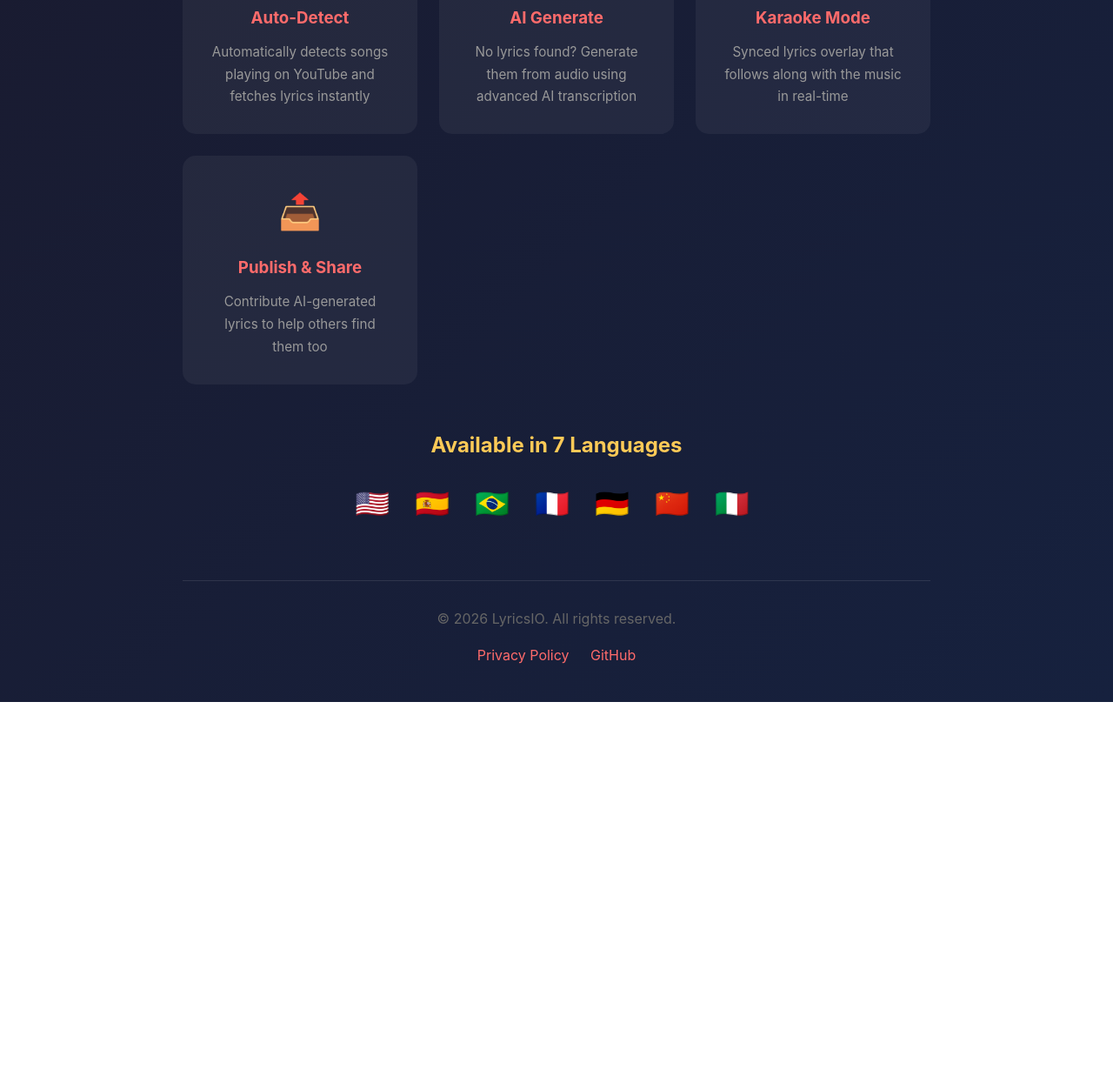
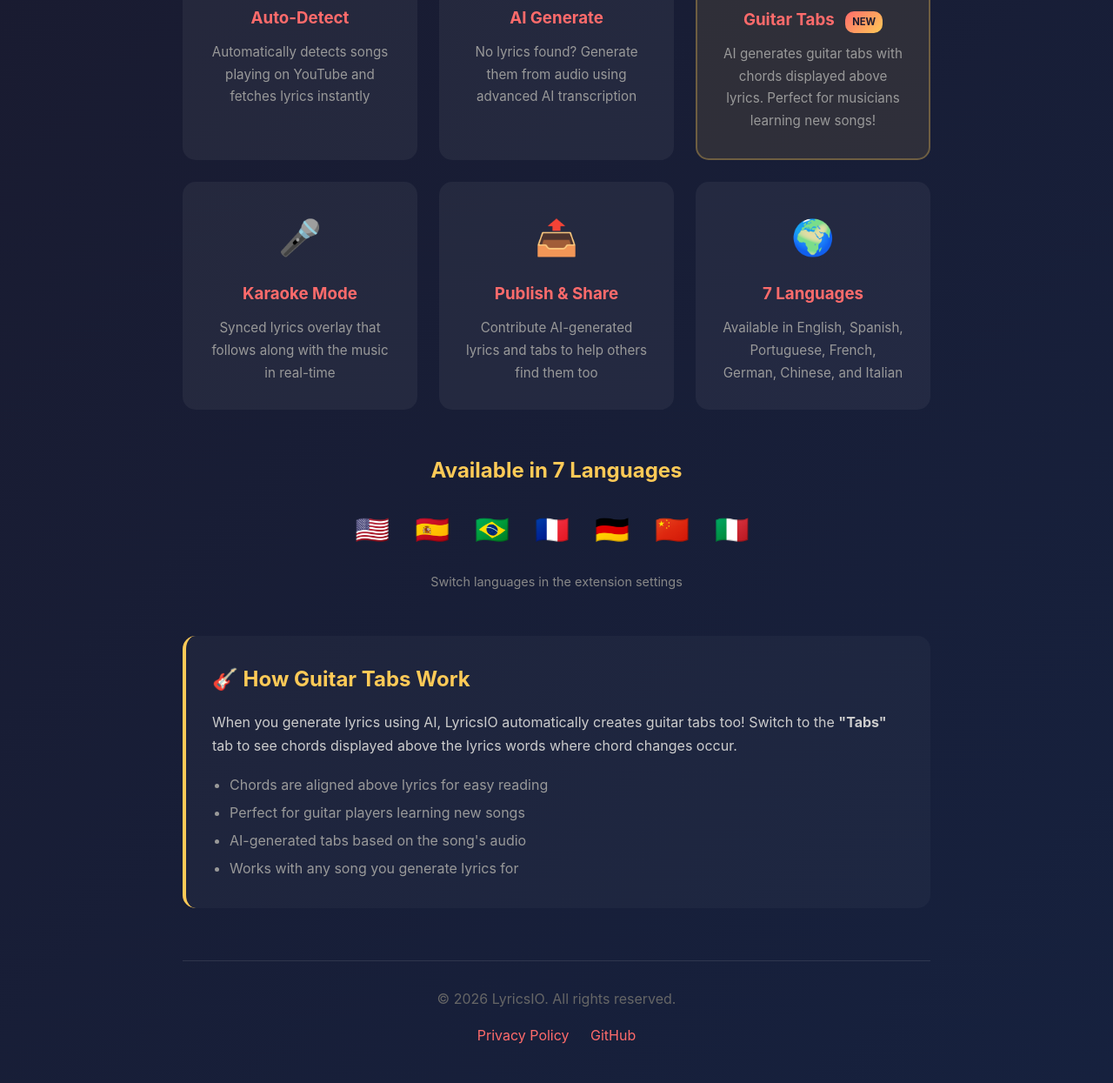
Before and after one commit to rogeriobatista/lyricsio, a browser extension: page docs/index.html in a window 1280 px wide. Shown: the part 515-1760 px from the top of the page at 87% size. Before the commit the page ends 1322 px from the top, so only its background shows below. Drawn offline with Linux system fonts and the light colour scheme.

Commit message:
chore: Bump version to 1.0.1 and update documentation for guitar tabs feature
- Updated version number in manifest.json.
- Enhanced index.html title and description to reflect guitar tabs functionality.
- Added new feature section for guitar tabs in the documentation.
- Updated promotional SVGs and screenshots to include guitar tabs and improved layout.

```diff
--- a/docs/index.html
+++ b/docs/index.html
@@ -3,8 +3,8 @@
 <head>
   <meta charset="UTF-8">
   <meta name="viewport" content="width=device-width, initial-scale=1.0">
-  <title>LyricsIO - YouTube Lyrics Extension</title>
-  <meta name="description" content="See lyrics for any YouTube music video with AI-powered generation and karaoke overlay">
+  <title>LyricsIO - YouTube Lyrics & Guitar Tabs Extension</title>
+  <meta name="description" content="See lyrics and guitar tabs for any YouTube music video with AI-powered generation, chords above lyrics, and karaoke overlay">
   <style>
     * {
       margin: 0;
@@ -85,9 +85,34 @@
 
     .features {
       display: grid;
-      grid-template-columns: repeat(auto-fit, minmax(250px, 1fr));
+      grid-template-columns: repeat(auto-fit, minmax(220px, 1fr));
       gap: 25px;
       margin: 50px 0;
+    }
+
+    .feature.new {
+      border: 2px solid rgba(254,202,87,0.3);
+      background: rgba(254,202,87,0.1);
+    }
+
+    .feature.new .feature-icon {
+      animation: pulse 2s ease-in-out infinite;
+    }
+
+    @keyframes pulse {
+      0%, 100% { transform: scale(1); }
+      50% { transform: scale(1.1); }
+    }
+
+    .new-badge {
+      display: inline-block;
+      background: linear-gradient(135deg, #ff6b6b, #feca57);
+      color: #1a1a2e;
+      font-size: 0.7rem;
+      font-weight: bold;
+      padding: 3px 8px;
+      border-radius: 10px;
+      margin-left: 8px;
     }
 
     .feature {
@@ -153,7 +178,7 @@
         <div class="logo-icon">▶</div>
       </div>
       <h1>LyricsIO</h1>
-      <p class="tagline">See lyrics for any YouTube music video</p>
+      <p class="tagline">Lyrics &amp; Guitar Tabs for YouTube</p>
       <a href="https://chromewebstore.google.com/detail/pjbekbmngleneipdjdbggmfjnmdipboe?utm_source=item-share-cb" class="cta-button">
         Add to Chrome - It's Free
       </a>
@@ -172,6 +197,12 @@
         <p>No lyrics found? Generate them from audio using advanced AI transcription</p>
       </div>
 
+      <div class="feature new">
+        <div class="feature-icon">🎸</div>
+        <h3>Guitar Tabs <span class="new-badge">NEW</span></h3>
+        <p>AI generates guitar tabs with chords displayed above lyrics. Perfect for musicians learning new songs!</p>
+      </div>
+
       <div class="feature">
         <div class="feature-icon">🎤</div>
         <h3>Karaoke Mode</h3>
@@ -181,13 +212,34 @@
       <div class="feature">
         <div class="feature-icon">📤</div>
         <h3>Publish & Share</h3>
-        <p>Contribute AI-generated lyrics to help others find them too</p>
+        <p>Contribute AI-generated lyrics and tabs to help others find them too</p>
+      </div>
+
+      <div class="feature">
+        <div class="feature-icon">🌍</div>
+        <h3>7 Languages</h3>
+        <p>Available in English, Spanish, Portuguese, French, German, Chinese, and Italian</p>
       </div>
     </section>
 
     <section class="languages">
       <h2>Available in 7 Languages</h2>
       <div class="lang-flags">🇺🇸 🇪🇸 🇧🇷 🇫🇷 🇩🇪 🇨🇳 🇮🇹</div>
+      <p style="margin-top: 20px; color: #888; font-size: 0.9rem;">Switch languages in the extension settings</p>
+    </section>
+
+    <section style="margin: 50px 0; padding: 30px; background: rgba(255,255,255,0.03); border-radius: 15px; border-left: 4px solid #feca57;">
+      <h2 style="color: #feca57; margin-bottom: 15px;">🎸 How Guitar Tabs Work</h2>
+      <p style="color: #ccc; margin-bottom: 15px;">
+        When you generate lyrics using AI, LyricsIO automatically creates guitar tabs too!
+        Switch to the <strong>"Tabs"</strong> tab to see chords displayed above the lyrics words where chord changes occur.
+      </p>
+      <ul style="color: #999; margin-left: 20px; line-height: 2;">
+        <li>Chords are aligned above lyrics for easy reading</li>
+        <li>Perfect for guitar players learning new songs</li>
+        <li>AI-generated tabs based on the song's audio</li>
+        <li>Works with any song you generate lyrics for</li>
+      </ul>
     </section>
 
     <footer>
```
Also changed, not shown: manifest.json, promo/marquee-promo-tile.png, promo/marquee-promo-tile.svg, promo/screenshot-1-main.png, promo/screenshot-1-main.svg, promo/screenshot-6-tabs.png (added), promo/screenshot-6-tabs.svg (added), 2 other files.
